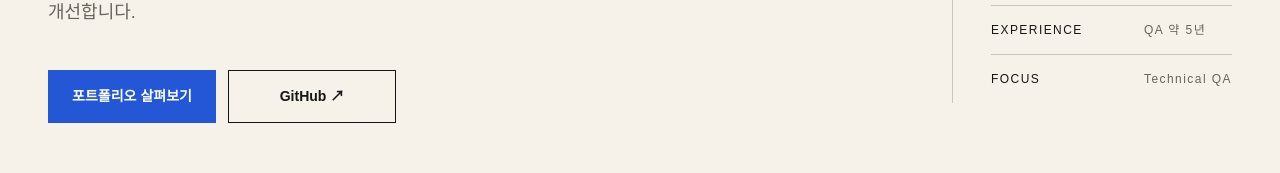
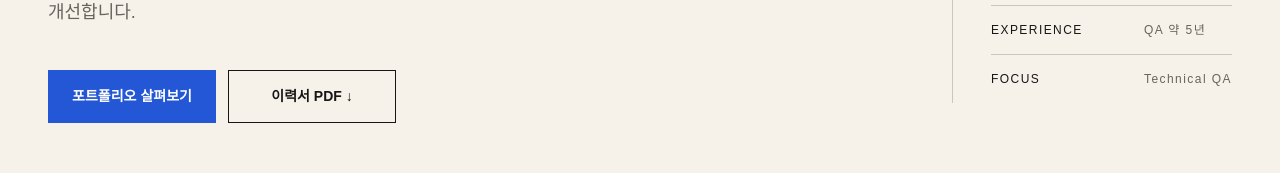
Before and after one commit to SYeob/portfolio, a Next.js app: page /portfolio/ in a window 1280 px wide. Shown: the part 520-693 px from the top of the page. Built offline with nearby package versions, Linux system fonts and the light colour scheme.

Commit message:
Add downloadable QA resume

```diff
--- a/app/page.tsx
+++ b/app/page.tsx
@@ -54,8 +54,8 @@ export default function Home() {
             <a className="button primary" href="#project">
               포트폴리오 살펴보기
             </a>
-            <a className="button secondary" href="https://github.com/SYeob" target="_blank" rel="noreferrer">
-              GitHub ↗
+            <a className="button secondary" href="/portfolio/KWEON_SOONYEOB_QA_RESUME.pdf" download="KWEON_SOONYEOB_QA_RESUME.pdf">
+              이력서 PDF ↓
             </a>
           </div>
         </div>
```
Also changed, not shown: 1 other file (tests, documents, lock files or other folders).
